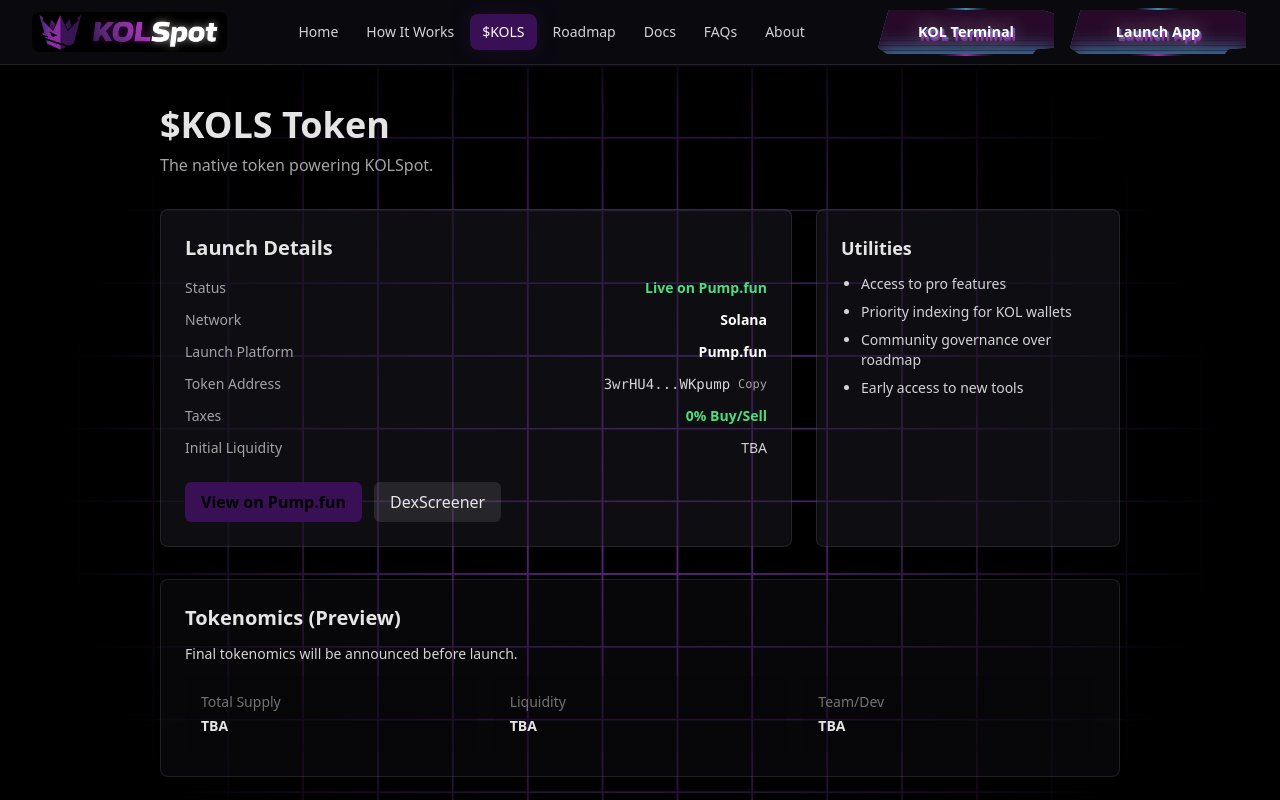
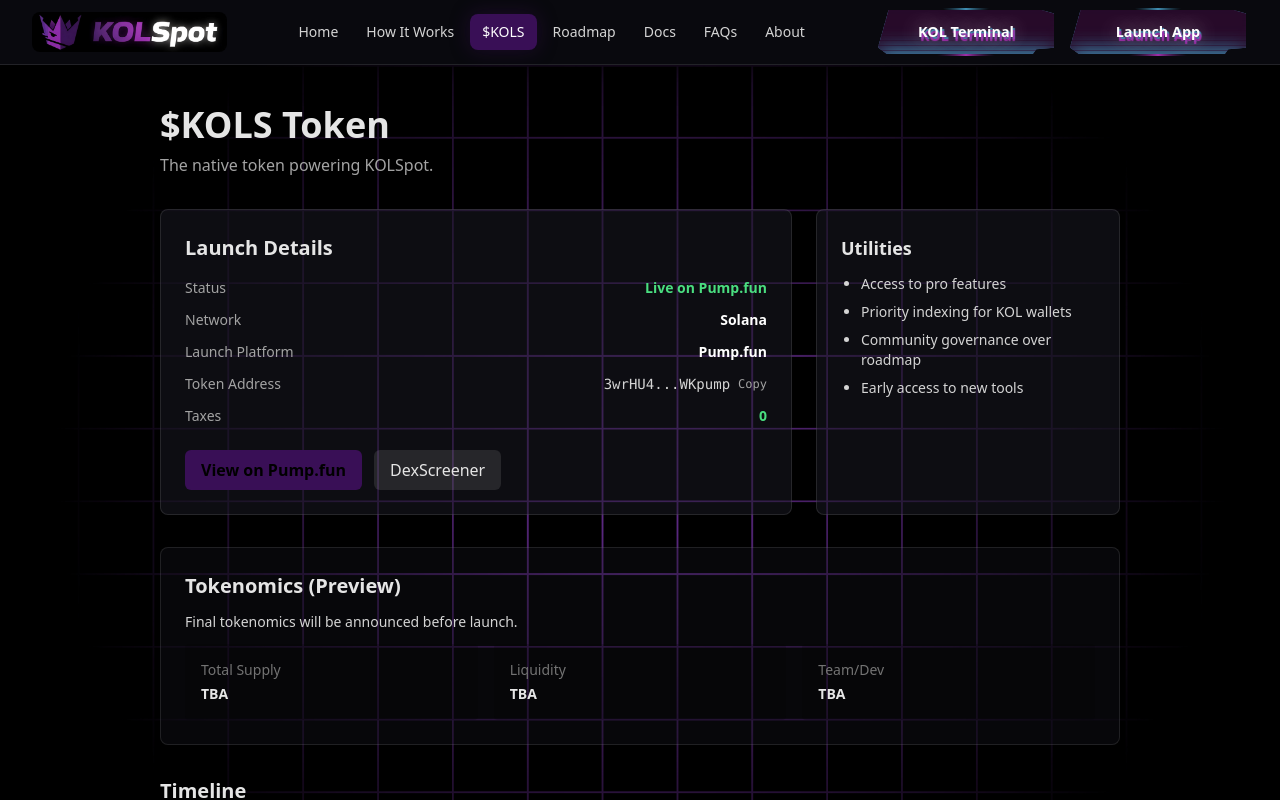
Before and after one commit to dreyxd/kolspot, a React (Vite) app: page /kols in a window 1280 px wide. Shown: the top 800 px of the page. Built offline with nearby package versions, Linux system fonts and the light colour scheme; no server answers.

Commit message:
Remove Initial Liquidity and simplify tax to 0

```diff
--- a/src/pages/KOLS.tsx
+++ b/src/pages/KOLS.tsx
@@ -57,11 +57,7 @@ export default function KOLS() {
             </li>
             <li className="flex items-center justify-between">
               <span className="text-neutral-400">Taxes</span>
-              <span className="text-green-400 font-semibold">0% Buy/Sell</span>
-            </li>
-            <li className="flex items-center justify-between">
-              <span className="text-neutral-400">Initial Liquidity</span>
-              <span className="text-neutral-300">TBA</span>
+              <span className="text-green-400 font-semibold">0</span>
             </li>
           </ul>
           <div className="mt-6 flex flex-wrap gap-3">
```
